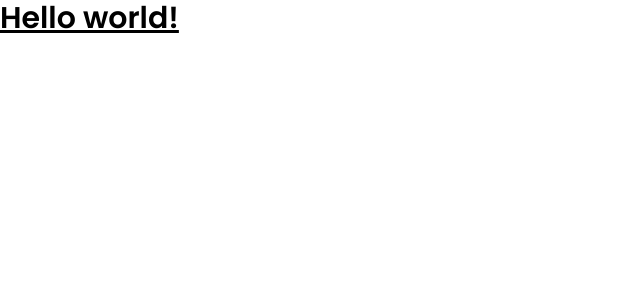
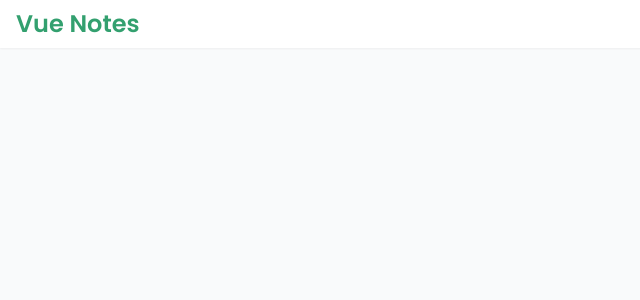
Before and after one commit to JavadMoradkhah/vue-notes, a Vue app: page / in a window 1280 px wide. Shown: the top 300 px of the page, without its empty margins (0-640 px from the left). Built offline with nearby package versions, Linux system fonts and the light colour scheme.

Commit message:
feat: Building the Header component

```diff
--- a/src/App.vue
+++ b/src/App.vue
@@ -1,5 +1,7 @@
-<script setup></script>
+<script setup>
+import Header from './components/layout/Header.vue';
+</script>
 
 <template>
-  <h1 className="text-3xl font-bold underline">Hello world!</h1>
+  <Header />
 </template>
--- a/src/assets/css/index.css
+++ b/src/assets/css/index.css
@@ -4,6 +4,11 @@
 @tailwind components;
 @tailwind utilities;
 
+.layout-container {
+  @apply max-w-7xl mx-auto;
+}
+
 body {
   font-family: 'Poppins', Arial, Helvetica, sans-serif;
+  @apply bg-gray-50;
 }
--- /dev/null
+++ b/src/components/layout/Header.vue
@@ -0,0 +1,7 @@
+<template>
+  <header class="fixed top-0 left-0 right-0 bg-white shadow-sm">
+    <div class="layout-container px-4 py-2">
+      <a class="text-primary text-2xl font-bold" href="/">Vue Notes</a>
+    </div>
+  </header>
+</template>
```
